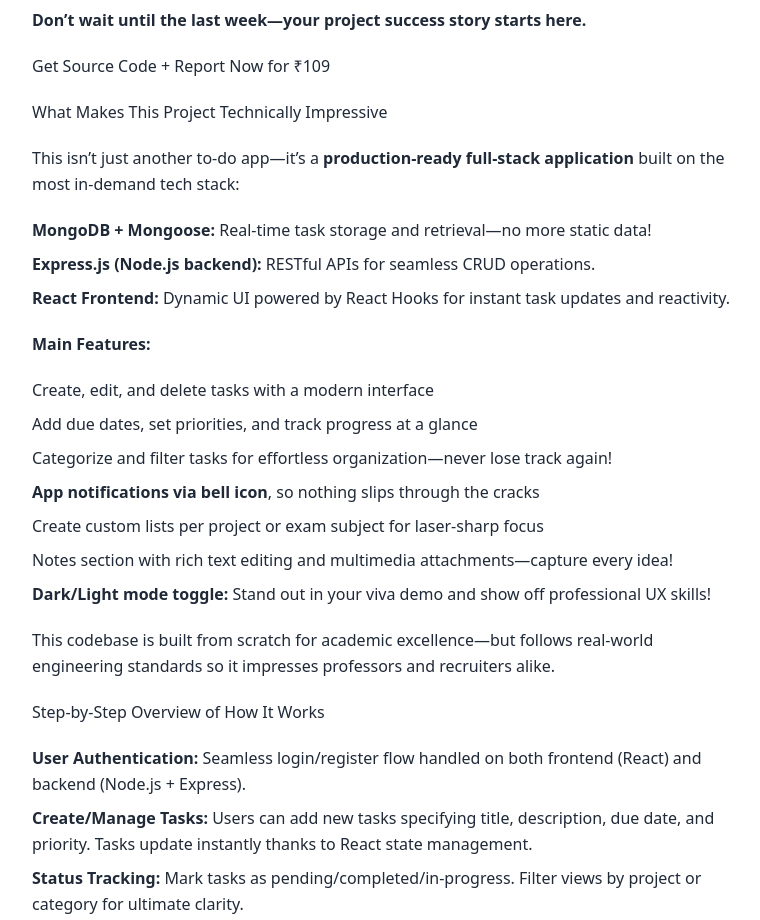
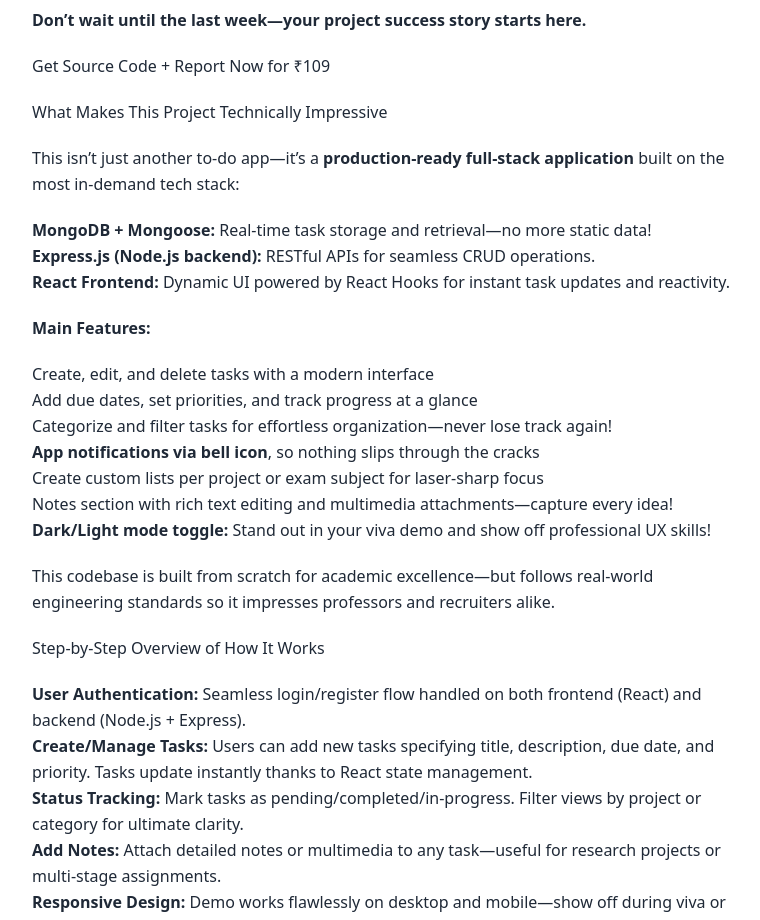
Before and after one commit to Filemakr/blog, a Jekyll site: the page built from _posts/2025-06-28-task-manager-app-using-mern.md, in a window 1280 px wide. Shown: the part 489-1409 px from the top of the page, without its empty margins (256-1016 px from the left). Built offline with Jekyll 4.4.1, drawn with Linux system fonts in a browser that asks for light colours; nearby versions of some CDN libraries; a script that is not in the unit is left out.

Commit message:
Update post-custom.html

```diff
--- a/_layouts/post-custom.html
+++ b/_layouts/post-custom.html
@@ -14,63 +14,55 @@
   <script src="https://cdn.jsdelivr.net/npm/@tailwindcss/typography@0.5.9/dist/typography.umd.min.js"></script>
 
   <style>
-
-  h1, h2, h3, h4, h5, h6 {
-    font-weight: bold;
-    margin-top: 1.25rem;
-    margin-bottom: 0.75rem;
+  /* Headings */
+  .blog-content h1 { @apply text-3xl font-bold mt-6 mb-4; }
+  .blog-content h2 { @apply text-2xl font-semibold mt-6 mb-3; }
+  .blog-content h3 { @apply text-xl font-semibold mt-5 mb-2; }
+  .blog-content h4, .blog-content h5, .blog-content h6 {
+    @apply text-lg font-medium mt-4 mb-2;
   }
 
-  ul, ol {
-    margin-left: 1.5rem;
-    list-style-type: disc;
+  /* Paragraphs */
+  .blog-content p { @apply mb-4 leading-relaxed; }
+
+  /* Lists */
+  .blog-content ul { @apply list-disc pl-6 mb-4; }
+  .blog-content ol { @apply list-decimal pl-6 mb-4; }
+  .blog-content li { @apply mb-2; }
+
+  /* Images */
+  .blog-content img {
+    @apply w-full h-auto rounded-md my-4;
   }
 
-  li {
-    margin-bottom: 0.5rem;
+  /* Code blocks */
+  .blog-content pre {
+    @apply bg-gray-100 rounded p-4 overflow-x-auto text-sm mb-4;
   }
 
-  img {
-    max-width: 100%;
-    height: auto;
-    border-radius: 0.5rem;
-    margin: 1rem 0;
+  .blog-content code {
+    @apply bg-gray-100 px-2 py-1 rounded text-sm;
   }
 
-  pre {
-    overflow-x: auto;
-    background: #f3f4f6;
-    padding: 1rem;
-    border-radius: 0.5rem;
+  /* Buttons inside content */
+  .blog-content button {
+    @apply bg-blue-600 text-white font-medium py-2 px-4 rounded hover:bg-blue-700 transition;
   }
 
-  code {
-    background: #f3f4f6;
-    padding: 0.25rem 0.5rem;
-    border-radius: 0.25rem;
+  /* Blockquotes */
+  .blog-content blockquote {
+    @apply border-l-4 border-blue-500 pl-4 italic text-gray-600 my-4;
   }
 
-    .prose img {
-      width: 100%;
-      height: auto;
-      margin-top: 1.5rem;
-      margin-bottom: 1.5rem;
-      border-radius: 0.5rem;
-    }
+  /* Tables */
+  .blog-content table {
+    @apply w-full border border-gray-300 text-left mb-4;
+  }
 
-    .prose pre {
-      overflow-x: auto;
-      background: #f3f4f6;
-      padding: 1rem;
-      border-radius: 0.5rem;
-    }
-
-    .prose code {
-      background: #f3f4f6;
-      padding: 0.2rem 0.4rem;
-      border-radius: 0.25rem;
-    }
-  </style>
+  .blog-content th, .blog-content td {
+    @apply border border-gray-300 px-4 py-2;
+  }
+</style>
 </head>
 
 
@@ -94,7 +86,7 @@
       <img src="{{ page.og_image }}" alt="{{ page.title }}" class="rounded-lg shadow mb-6 w-full">
     {% endif %}
 
-<div class="space-y-5 text-base leading-relaxed">
+<div class="blog-content space-y-5 text-base leading-relaxed">
   {{ content }}
 </div>
   </div>
```
